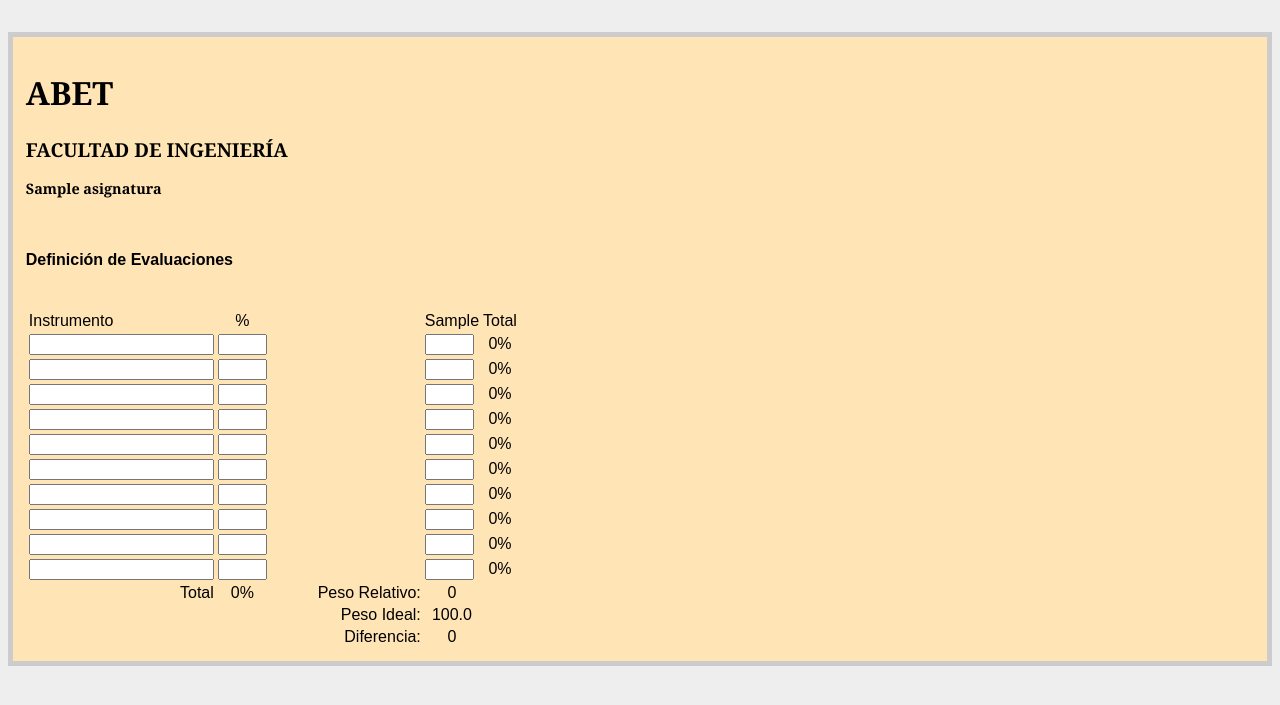
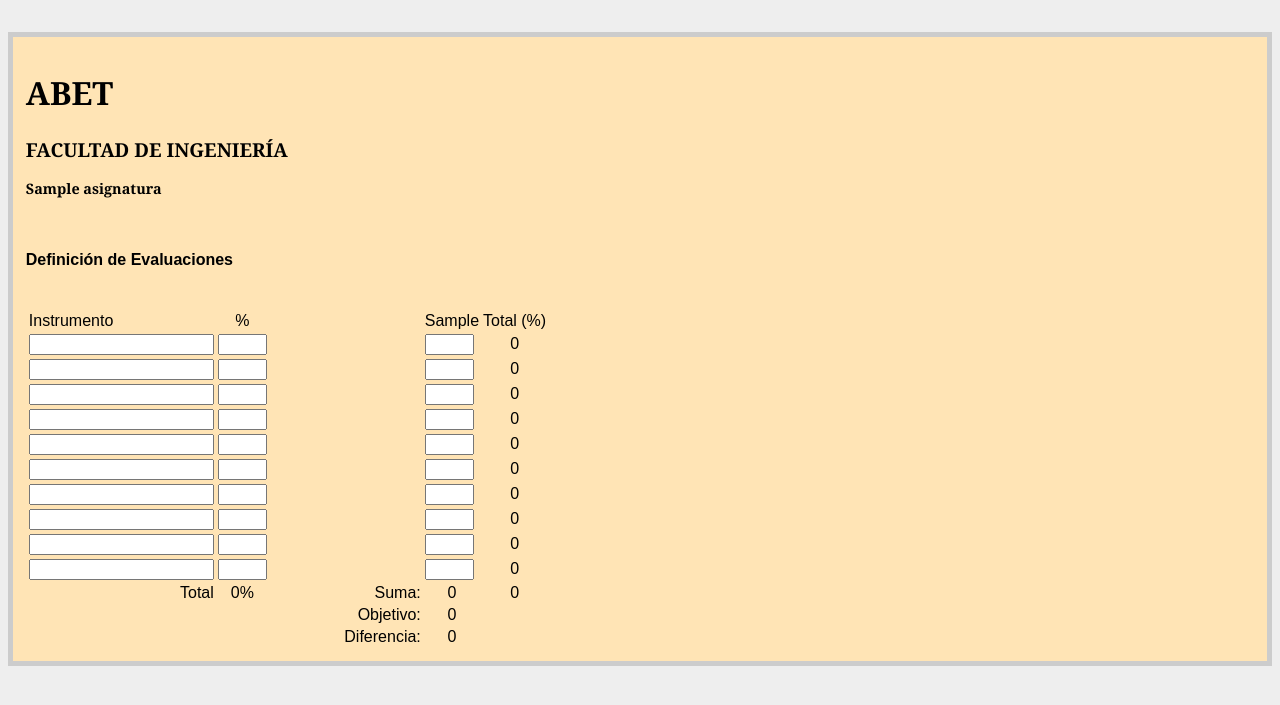
Before and after one commit to abuss/abetpujc, a Flask app: a page that uses templates/defcourse.html in a window 1280 px wide. Shown: the top 705 px of the page. Run offline with Flask 2, Linux system fonts and the light colour scheme; tables that the repository leaves empty hold one stand-in row (values such as "Sample post"); parts of the project's set-up code (start-up, migrations or seed data) failed here and were passed over; some libraries are stand-ins or nearby versions.

Commit message:
Development of the courses (9).
Se termino la suma, objetivo y diferencia.
Ahora sigue colocar los botones de volver, guardar y describir cada evaluacion.

```diff
--- a/main.py
+++ b/main.py
@@ -75,10 +75,12 @@ def evaluaciones(codigo,grupo):
     suma = 0
     for i in formula:
         suma = suma + i[1]
-    pesorelativo = []
     for i in range(len(formula)):
-        pesorelativo = pesorelativo + [round(formula[i][1]*100/suma,1)]
-    entries = {'nombre':cur1.fetchone()[0],'resprog':formula, 'peso':pesorelativo}
+        temp = list(formula[i])
+        temp.append(int(formula[i][1]*1000/suma))
+        formula[i] = tuple(temp)
+    print formula
+    entries = {'nombre':cur1.fetchone()[0],'resprog':formula, 'suma':suma}
     return render_template('defcourse.html', entries=entries)
 
 if __name__ == '__main__':
--- a/templates/defcourse.html
+++ b/templates/defcourse.html
@@ -7,19 +7,41 @@
   <script>
   var sumarCeldas = function(event) {
     event = event || window.event;
+    // Suma de cada columna
     {% for entry in entries.resprog %}
       var total = Number(document.tabla.{{ entry[0] }}1.value)
       {% for k in range(2,11) %}
         + Number(document.tabla.{{ entry[0] }}{{k}}.value)
       {% endfor %};
-      document.getElementById('col{{ entry[0] }}').innerText = total;
+      document.getElementById('suma{{ entry[0] }}').innerText = total;
     {% endfor %}
+
+    // Suma de cada fila
     {% for k in range(1,11) %}
       var total = 0
       {% for entry in entries.resprog %}
           + Number(document.tabla.{{ entry[0] }}{{k}}.value)
       {% endfor %};
-      document.getElementById('fila{{k}}').innerText = String(total)+'%';
+      document.getElementById('fila{{k}}').innerText = total;
+    {% endfor %}
+
+    // Suma de los totales
+    var total = 0
+    {% for k in range(1,11) %}
+      + Number(document.getElementById('fila{{k}}').innerText)
+    {% endfor %};
+    document.getElementById('totalsuma').innerText = total;
+
+    // Calculo del objetivo
+    {% for entry in entries.resprog %}
+      var total = Number(document.getElementById('totalsuma').innerText)*{{ entry[1] }}/{{ entries.suma }};
+      document.getElementById('objetivo{{ entry[0] }}').innerText = parseInt(total,10);
+    {% endfor %}
+
+    // Calculo de la diferencia
+    {% for entry in entries.resprog %}
+      var total = Number(document.getElementById('suma{{ entry[0] }}').innerText) - Number(document.getElementById('objetivo{{ entry[0] }}').innerText);
+      document.getElementById('diferencia{{ entry[0] }}').innerText = parseInt(total,10);
     {% endfor %}
   };
   </script>
@@ -54,7 +76,7 @@
       {% for entry in entries.resprog %}
         <td align="center">{{ entry[0] }}</td>
       {% endfor %}
-      <td align="center">Total</td>
+      <td align="center">Total (%)</td>
     </tr>
     {% for k in range(1,11) %}
       <tr>
@@ -64,23 +86,24 @@
         {% for entry in entries.resprog %}
           <td><input type=text name="{{ entry[0] }}{{k}}" onchange="sumarCeldas()" size="3"></td>
         {% endfor %}
-        <td align="center"><div id="fila{{k}}">0%</div></td>
+        <td align="center"><div id="fila{{k}}">0</div></td>
       </tr>
     {% endfor %}
     <tr>
       <td align="right">Total</td>
       <td align="center"><div id="porcentajetotal">0%</div></td>
-      <td align="right">Peso Relativo:</td>
+      <td align="right">Suma:</td>
       {% for entry in entries.resprog %}
-        <td align="center"><div id="col{{ entry[0] }}">0</div></td>
+        <td align="center"><div id="suma{{ entry[0] }}">0</div></td>
       {% endfor %}
+      <td align="center"><div id="totalsuma">0</div></td>
     </tr>
     <tr>
       <td align="right"></td>
       <td align="center"></td>
-      <td align="right">Peso Ideal:</td>
-      {% for entry in entries.peso %}
-        <td align="center">{{ entry }}</td>
+      <td align="right">Objetivo:</td>
+      {% for entry in entries.resprog %}
+        <td align="center"><div id="objetivo{{ entry[0] }}">0</div></td>
       {% endfor %}
     </tr>
     <tr>
@@ -88,7 +111,7 @@
       <td align="center"></td>
       <td align="right">Diferencia:</td>
       {% for entry in entries.resprog %}
-        <td align="center">0</td>
+        <td align="center"><div id="diferencia{{ entry[0] }}">0</div></td>
       {% endfor %}
     </tr>
   </table>
```
